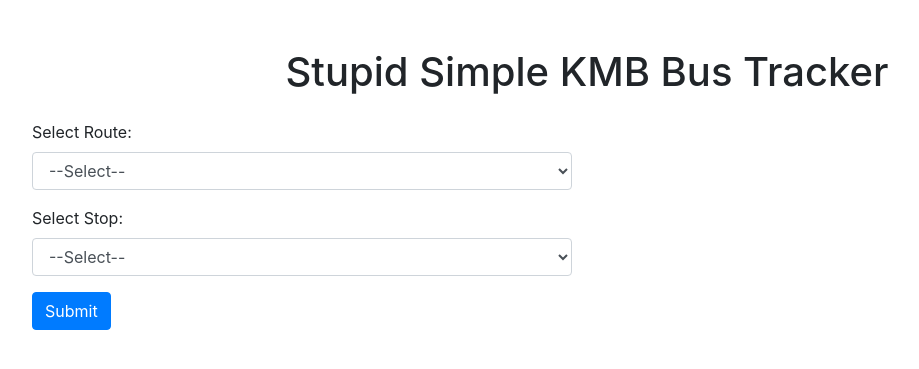
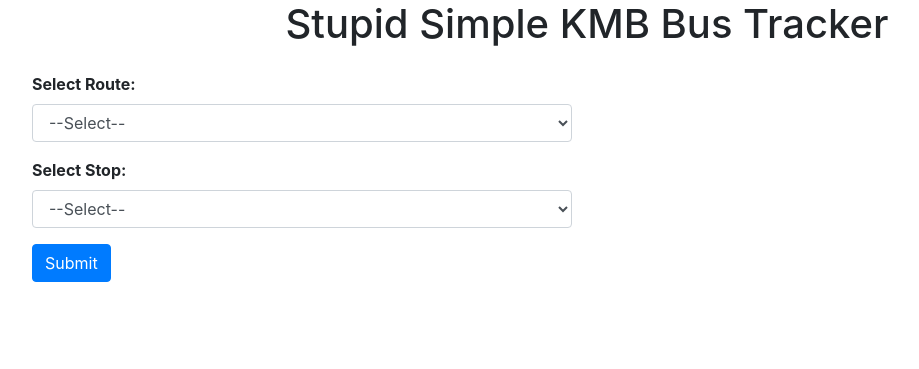
Before and after one commit to anath2/kmb-eta, a Flask app: page / in a window 1280 px wide. Shown: the top 369 px of the page, without its empty margins (53-972 px from the left). Run offline with Flask 3, Linux system fonts and the light colour scheme; data that the repository does not hold is empty; some libraries are stand-ins or nearby versions.

Commit message:
style: enhance label formatting and adjust layout in index.html

```diff
--- a/web/templates/index.html
+++ b/web/templates/index.html
@@ -9,13 +9,13 @@
     <script src="https://unpkg.com/htmx.org" defer></script>
     <script src="{{ url_for('static', filename='js/app.js') }}" defer></script>
 </head>
-<body class="container mt-5">
+<body class="container">
     <h1 class="text-center mb-4">Stupid Simple KMB Bus Tracker</h1>
 
     <div class="row">
         <div class="col-lg-6">
             <div class="form-group">
-                <label for="route">Select Route:</label>
+                <label for="route"><b>Select Route:</b></label>
                 <select class="form-control" id="route" name="route" hx-get="/update-options" hx-target="#stop" hx-trigger="change" aria-label="Select Route">
                     <option value="">--Select--</option>
                     {% for route, bound, destination in routes %}
@@ -24,7 +24,7 @@
                 </select>
             </div>
             <div class="form-group">
-                <label for="stop">Select Stop:</label>
+                <label for="stop"><b>Select Stop:</b></label>
                 <select class="form-control" id="stop" name="stop" aria-label="Select Stop">
                     <option value="">--Select--</option>
                     <!--Dynamic update-->
@@ -39,9 +39,11 @@
                 aria-label="Submit">
                 Submit
             </button>
+        </div>
+    </div>
+    <div class="row">
+        <div class="col-lg-6">
             <div id="bus-eta" class="mt-4"><!-- Table will be updated here --></div>
-        </div>
-        <div class="col-lg-6">
             <div id="map"><!-- Map will be updated here --></div>
         </div>
     </div>
```
